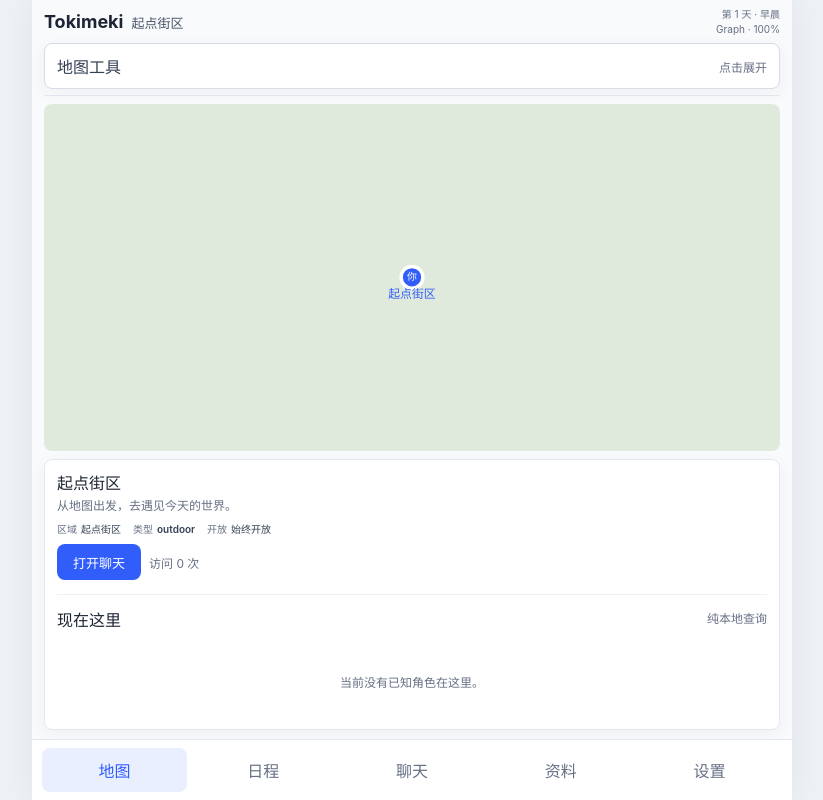
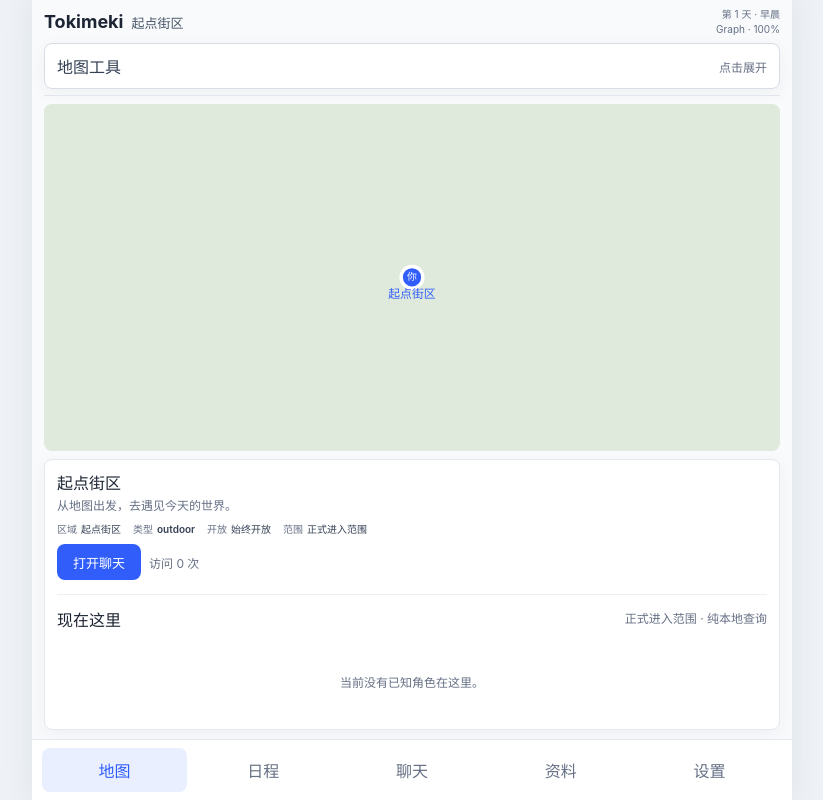
Before and after one commit to ssrei7/Tokimeki, a React (Vite) app: page / in a window 1280 px wide. Shown: the whole page, without its empty margins (228-1051 px from the left). Built offline with nearby package versions, Linux system fonts and the light colour scheme.

Commit message:
feat: add encounter scope and npc movement op

```diff
--- a/src/App.tsx
+++ b/src/App.tsx
@@ -4,7 +4,7 @@ import type { AssembledPrompt } from './core/prompt/assembler';
 import { createDefaultPromptBlocks } from './core/prompt/default-blocks';
 import { EventBus } from './core/events/bus';
 import { createMapNode, deleteMapNode, movePlayer, parseGeneratedMap, parseGeneratedMapExpansion, parseGeneratedNodeSuggestion, updateMapNode, type CreateMapNodeInput, type UpdateMapNodeInput } from './core/map';
-import { whoIsHere } from './core/encounter';
+import { deriveNodeScope, nodeScopeLabel, whoIsHere } from './core/encounter';
 import { createDefaultOpRegistry, OpsStreamSplitter, parseReply } from './core/ops';
 import type { ApplyOpsResult, ParsedReply } from './core/ops';
 import { advanceAction, availableSlots, endDay, updateDiaryEntry } from './core/time';
@@ -959,6 +959,7 @@ function MapView({ save, worldbooks, onMove, onOpenChat, onImportBackground, onT
     setOffset((current) => ({ x: focalX - ((focalX - current.x) / zoom) * nextZoom, y: focalY - ((focalY - current.y) / zoom) * nextZoom })); setZoom(nextZoom);
   };
   const currentSlotName = save.config.calendar.slots.find((slot) => slot.id === save.world.clock.slotId)?.name ?? save.world.clock.slotId;
+  const currentScope = nodeScopeLabel(deriveNodeScope(currentNode, save.world.clock.slotId));
   return <section className="map-screen">
     <div className="map-top-panel">
       <div className="map-toolbar"><div className="map-title"><h1>Tokimeki</h1><strong>{currentNode?.name ?? save.world.player.nodeId}</strong></div><div className="map-toolbar-meta"><span>第 {save.world.clock.day} 天 · {currentSlotName}</span><span>{map.view.mode === 'graph' ? 'Graph' : 'Hotspot'} · {Math.round(zoom * 100)}%</span></div></div>
@@ -987,12 +988,12 @@ function MapView({ save, worldbooks, onMove, onOpenChat, onImportBackground, onT
         <div className="button-row"><button onClick={saveEditorNode} disabled={!editorName.trim() || !editorRegionId || (!editorNodeId && !editorAnchorId)}>保存地点</button><button className="secondary" onClick={() => setEditorPos(null)}>重新选位置</button>{editorNodeId && <button className="danger" onClick={deleteEditorNode} disabled={editorNodeId === save.world.player.nodeId}>删除地点</button>}<button className="secondary" onClick={closeEditor}>取消</button></div>
       </div>}
     </div>
-    <div className="place-card"><span className="eyebrow">当前位置</span><h2>{currentNode?.name ?? save.world.player.nodeId}</h2><p>{currentNode?.description ?? '从地图出发，去遇见今天的世界。'}</p>{currentNode && <div className="place-details"><span>区域<strong>{map.regions[currentNode.regionId]?.name ?? currentNode.regionId}</strong></span><span>类型<strong>{currentNode.kind.length ? currentNode.kind.join('、') : '未分类'}</strong></span><span>开放<strong>{currentNode.openSlots?.length ? currentNode.openSlots.map((id) => save.config.calendar.slots.find((slot) => slot.id === id)?.name ?? id).join('、') : '始终开放'}</strong></span></div>}<div className="button-row"><button onClick={onOpenChat}>打开聊天</button>{currentNode && <span className="map-meta">访问 {currentNode.visitCount} 次</span>}</div>{currentNode && <PresenceList people={whoIsHere(save.world, currentNode.id, save.world.clock.day, save.world.clock.slotId, save.config.calendar.daysPerWeek)} />}</div>
+    <div className="place-card"><span className="eyebrow">当前位置</span><h2>{currentNode?.name ?? save.world.player.nodeId}</h2><p>{currentNode?.description ?? '从地图出发，去遇见今天的世界。'}</p>{currentNode && <div className="place-details"><span>区域<strong>{map.regions[currentNode.regionId]?.name ?? currentNode.regionId}</strong></span><span>类型<strong>{currentNode.kind.length ? currentNode.kind.join('、') : '未分类'}</strong></span><span>开放<strong>{currentNode.openSlots?.length ? currentNode.openSlots.map((id) => save.config.calendar.slots.find((slot) => slot.id === id)?.name ?? id).join('、') : '始终开放'}</strong></span><span>范围<strong>{currentScope}</strong></span></div>}<div className="button-row"><button onClick={onOpenChat}>打开聊天</button>{currentNode && <span className="map-meta">访问 {currentNode.visitCount} 次</span>}</div>{currentNode && <PresenceList people={whoIsHere(save.world, currentNode.id, save.world.clock.day, save.world.clock.slotId, save.config.calendar.daysPerWeek)} scope={currentScope} />}</div>
   </section>;
 }
 
-function PresenceList({ people }: { people: ReturnType<typeof whoIsHere> }) {
-  return <div className="presence-list"><div className="list-heading"><strong>现在这里</strong><span className="io-scope">纯本地查询</span></div>{people.length ? people.map((person) => <div className="presence-row" key={person.id}><span>{person.name}<small>{person.tier === 'formal' ? '正式角色' : '半正式 NPC'} · {person.activity}</small></span></div>) : <p className="empty">当前没有已知角色在这里。</p>}</div>;
+function PresenceList({ people, scope }: { people: ReturnType<typeof whoIsHere>; scope: string }) {
+  return <div className="presence-list"><div className="list-heading"><strong>现在这里</strong><span className="io-scope">{scope} · 纯本地查询</span></div>{people.length ? people.map((person) => <div className="presence-row" key={person.id}><span>{person.name}<small>{person.tier === 'formal' ? '正式角色' : '半正式 NPC'} · {person.activity}</small></span></div>) : <p className="empty">当前没有已知角色在这里。</p>}</div>;
 }
 
 function DayView(props: { save: SaveFile; snapshots: SaveSnapshot[]; summarizingDay: number | null; onAction: (kind: string) => void; onSleep: () => void; onRestoreSnapshot: (id: string) => Promise<void>; onSaveDiary: (day: number, text: string) => void; onPresetChange: (preset: SaveFile['config']['calendar']['preset']) => void }) {
--- a/src/core/encounter/index.ts
+++ b/src/core/encounter/index.ts
@@ -1,2 +1,6 @@
 export { weekdayIndex, resolveScheduledCell, whoIsHere } from './schedule';
 export type { PresentCharacter } from './schedule';
+export { deriveNodeScope, nodeScopeLabel } from './scope';
+export type { NodeScope } from './scope';
+export { moveNpc } from './movement';
+export type { MoveNpcResult } from './movement';
--- /dev/null
+++ b/src/core/encounter/movement.ts
@@ -0,0 +1,28 @@
+import { ScheduleSchema, type WorldState } from '../../data/schema/save';
+
+export interface MoveNpcResult {
+  ok: boolean;
+  changes: Array<{ path: string; before: unknown; after: unknown; description: string }>;
+  warning?: string;
+}
+
+export function moveNpc(world: WorldState, charId: string, nodeId: string, day = world.clock.day, slotId = world.clock.slotId, activity?: string): MoveNpcResult {
+  const character = world.characters[charId];
+  if (!character) return rejected(`Unknown formal character: ${charId}.`);
+  if (!world.map.nodes[nodeId]) return rejected(`Unknown destination node: ${nodeId}.`);
+  const safeDay = Math.max(1, Math.floor(day));
+  const key = `${safeDay}:${slotId}`;
+  const schedule = character.schedule ?? ScheduleSchema.parse({ grid: {}, overrides: {} });
+  const before = schedule.overrides[key];
+  const after = { nodeId, activity: activity?.trim() || '临时停留' };
+  character.schedule = schedule;
+  schedule.overrides[key] = after;
+  return {
+    ok: true,
+    changes: [{ path: `world.characters.${charId}.schedule.overrides.${key}`, before, after, description: `Moved ${character.name} to ${world.map.nodes[nodeId].name} for day ${safeDay}, slot ${slotId}.` }],
+  };
+}
+
+function rejected(warning: string): MoveNpcResult {
+  return { ok: false, changes: [], warning };
+}
--- /dev/null
+++ b/src/core/encounter/scope.ts
@@ -0,0 +1,12 @@
+import type { MapNode } from '../../data/schema/save';
+
+export type NodeScope = 'formal' | 'peripheral';
+
+export function deriveNodeScope(node: MapNode | undefined, slotId: string): NodeScope {
+  if (!node) return 'peripheral';
+  return !node.openSlots || node.openSlots.includes(slotId) ? 'formal' : 'peripheral';
+}
+
+export function nodeScopeLabel(scope: NodeScope): string {
+  return scope === 'formal' ? '正式进入范围' : '附近外围范围';
+}
--- a/src/core/ops/builtins.ts
+++ b/src/core/ops/builtins.ts
@@ -4,6 +4,7 @@ import { OpRegistry } from './registry';
 import type { OpContext, OpResult } from './types';
 import { advanceTime } from '../time';
 import { movePlayer, revealNode } from '../map';
+import { moveNpc } from '../encounter';
 
 const StatTargetSchema = z.enum(['player', 'world']);
 const AddStatSchema = z.object({ op: z.literal('add_stat'), target: StatTargetSchema, key: z.string().min(1), delta: z.number().finite() });
@@ -15,6 +16,7 @@ const AddMemorySchema = z.object({ op: z.literal('add_memory'), target: z.string
 const AdvanceTimeSchema = z.object({ op: z.literal('advance_time'), kind: z.string().min(1).optional(), slots: z.number().int().positive().default(1) });
 const MovePlayerSchema = z.object({ op: z.literal('move_player'), nodeId: z.string().min(1) });
 const RevealNodeSchema = z.object({ op: z.literal('reveal_node'), nodeId: z.string().min(1) });
+const MoveNpcSchema = z.object({ op: z.literal('move_npc'), target: z.string().min(1), nodeId: z.string().min(1), slotId: z.string().min(1).optional(), activity: z.string().min(1).max(200).optional() });
 
 export function createDefaultOpRegistry(): OpRegistry {
   const registry = new OpRegistry();
@@ -96,6 +98,15 @@ export function registerBuiltInOps(registry: OpRegistry): void {
       return { ok: result.ok, changes: result.changes, warning: result.warning };
     },
   });
+  registry.register({
+    op: 'move_npc', schema: MoveNpcSchema, clamp: {},
+    promptDoc: 'move_npc: {"op":"move_npc","target":"formal-character-id","nodeId":"node-id","slotId":"slot-id","activity":"what they are doing"}; writes a same-day schedule override for the current game day.',
+    describe: (payload) => `move ${payload.target} to ${payload.nodeId}`,
+    apply: (payload, context) => {
+      const result = moveNpc(context.world, payload.target, payload.nodeId, context.day, payload.slotId ?? context.slotId, payload.activity);
+      return { ok: result.ok, changes: result.changes, warning: result.warning };
+    },
+  });
 }
 
 function statsFor(world: WorldState, target: z.infer<typeof StatTargetSchema>): Record<string, number> {
```
Also changed, not shown: 2 other files (tests, documents, lock files or other folders).
